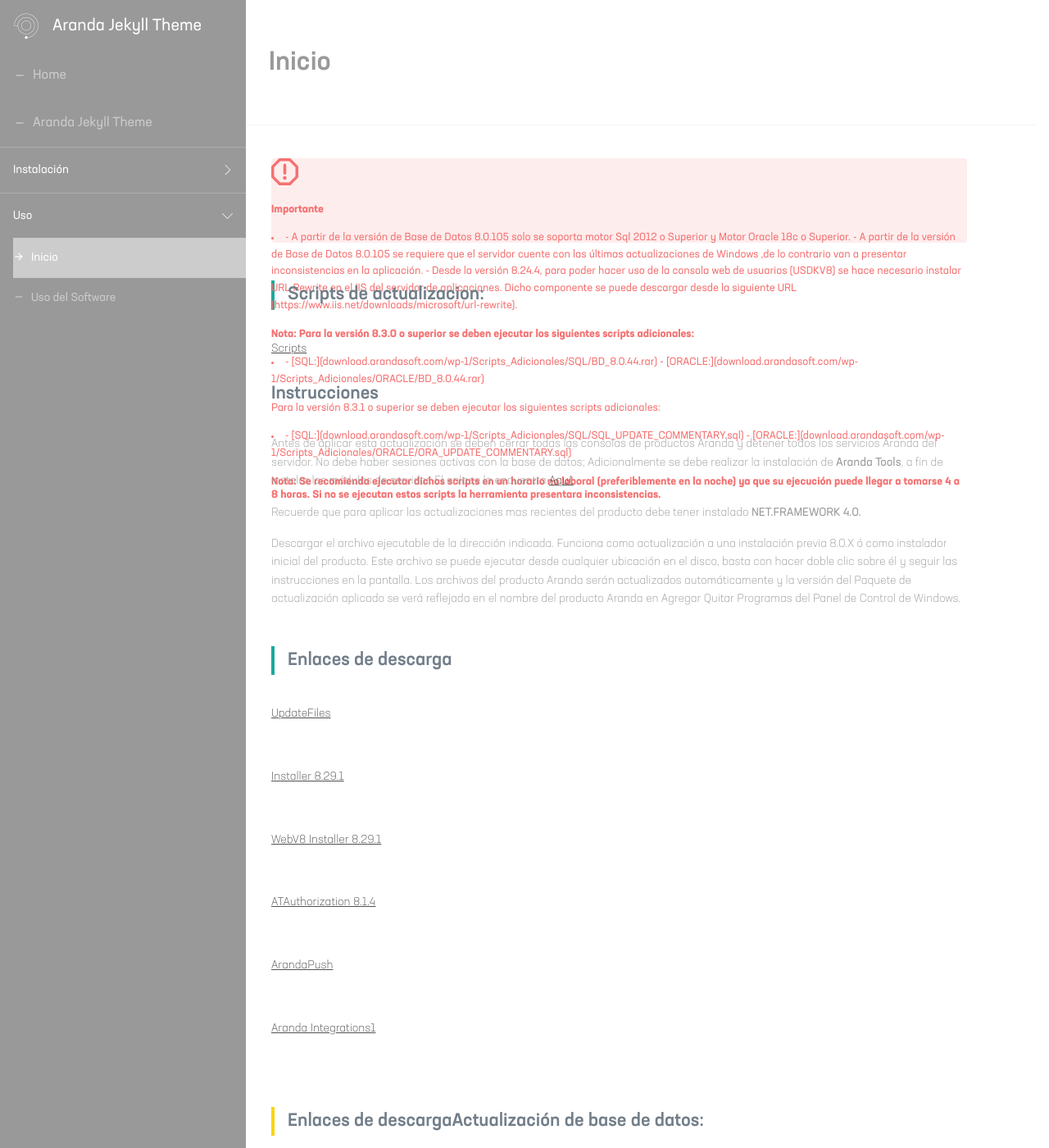
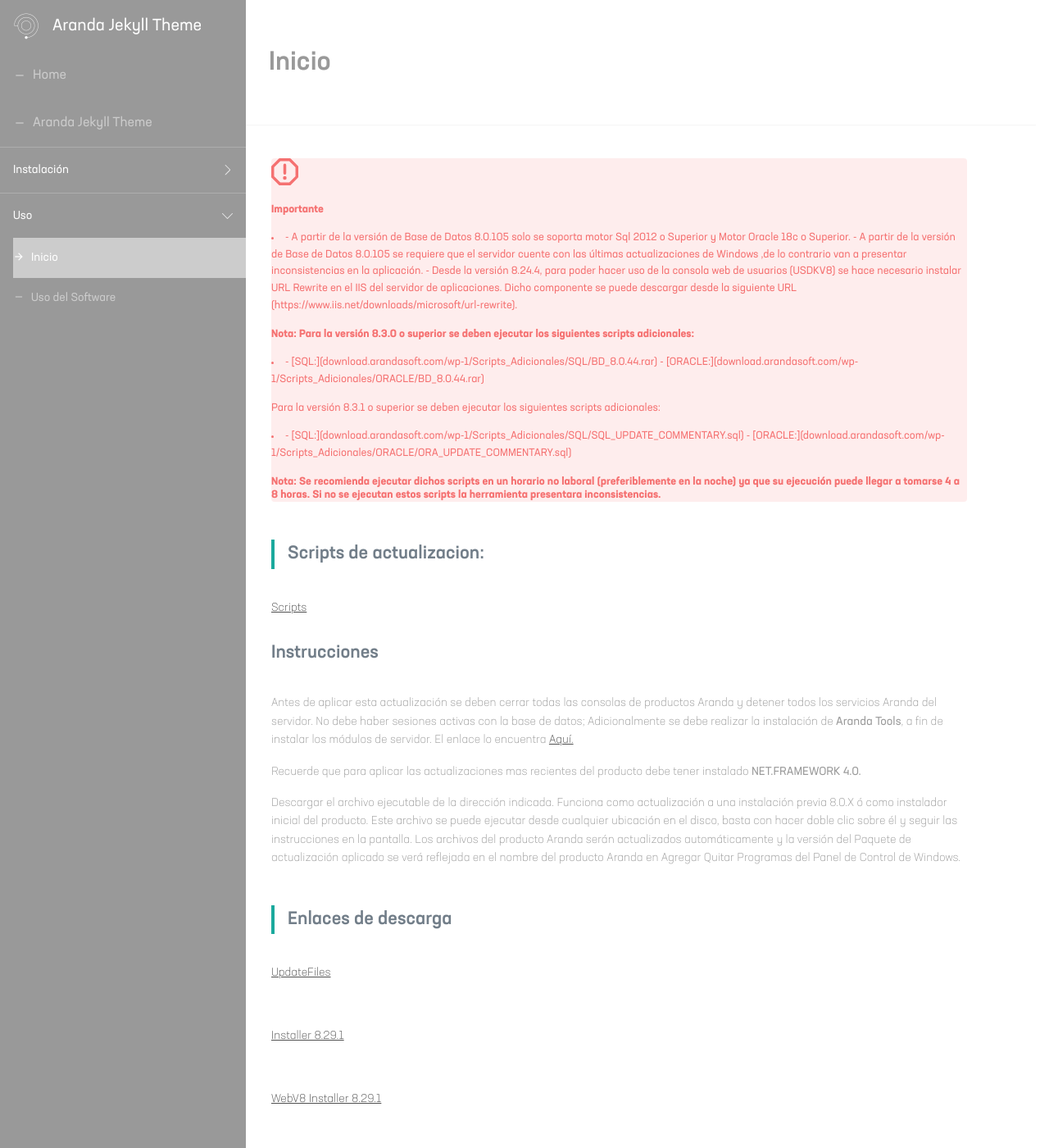
Before and after one commit to Nats85/Manuales-Aranda-Apis, a Jekyll site: the page built from docs/2.1-inicio.md, in a window 1280 px wide and 1400 px high. Shown: the whole window at 82% size. Built offline with Jekyll 4.4.1, drawn with Linux system fonts in a browser that asks for light colours.

Commit message:
Update _default.scss

```diff
--- a/_sass/layouts/_default.scss
+++ b/_sass/layouts/_default.scss
@@ -247,9 +247,6 @@
     margin-top: 8px;
 }
 .content_alert {
-    top: 164px;
-    left: 371px;
-    height: 103px;
     background: #f5717121;
     border-radius: 4px;
  }
```
